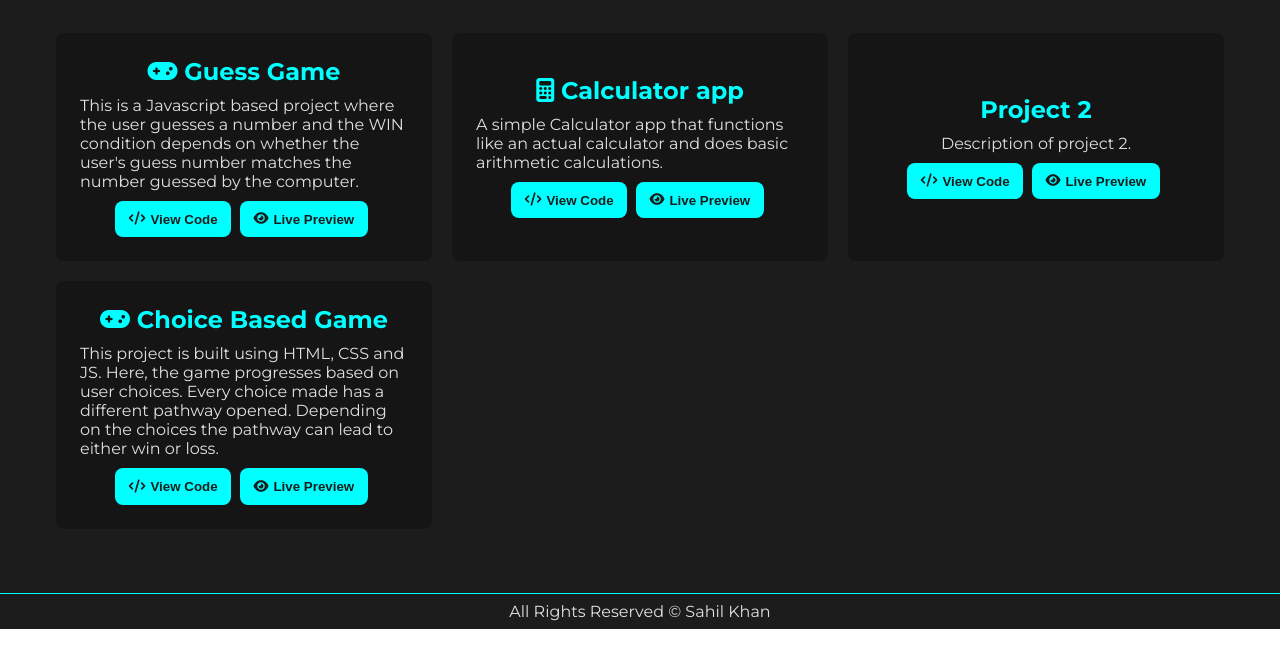
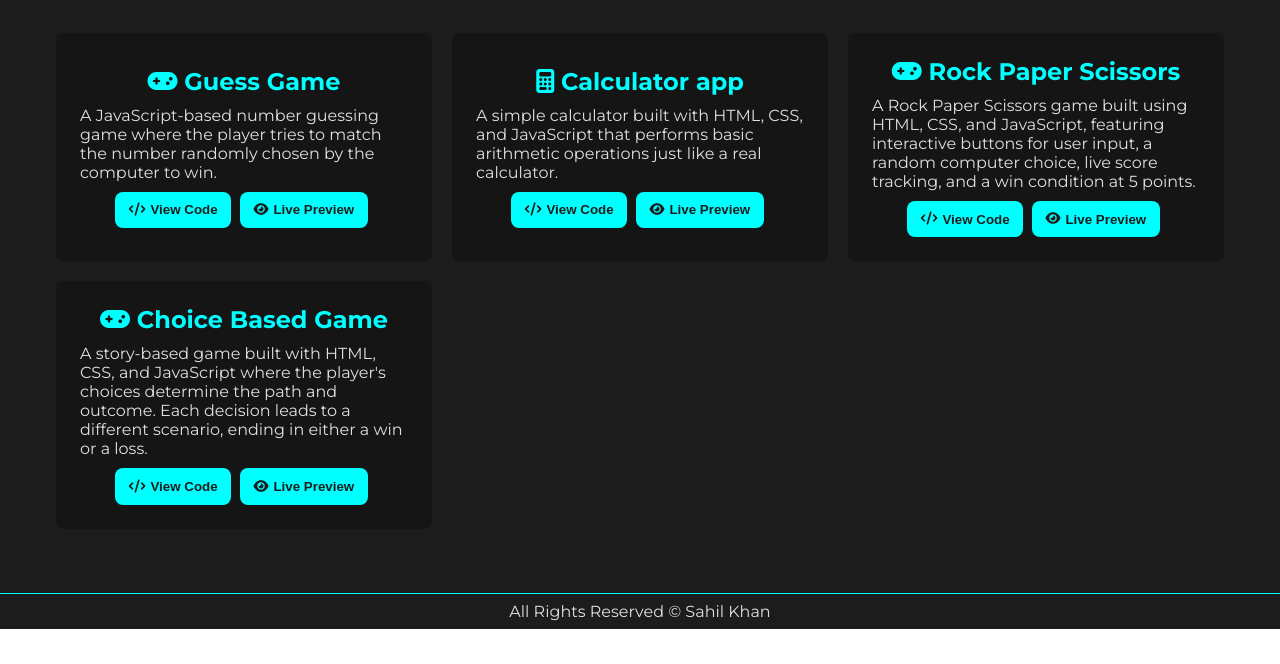
Before and after one commit to sahilkhan-777/portfolio, a plain HTML site: page projects/projects.html in a window 1280 px wide. Shown: the part 136-800 px from the top of the page. Drawn offline with Linux system fonts and the light colour scheme.

Commit message:
Add more projects and their details in the projects.html page

```diff
--- a/projects/projects.html
+++ b/projects/projects.html
@@ -25,25 +25,25 @@
             <div class="project-list">
                 <div class="project-item">
                     <h2><i class="fa-solid fa-gamepad"></i> Guess Game</h2>
-                    <p>This is a Javascript based project where the user guesses a number and the WIN condition depends on whether the user's guess number matches the number guessed by the computer.</p>
-                    <div class="btn-container"><button class="code-view"><span><i class="fa-solid fa-code"></i><a href="#" class="project-link">View Code</a></span></button>
-                    <button class="live-prev"><span><i class="fa-solid fa-eye"></i><a href="#" class="project-link">Live Preview</a></span></button></div>
+                    <p>A JavaScript-based number guessing game where the player tries to match the number randomly chosen by the computer to win.</p>
+                    <div class="btn-container"><button class="code-view"><span><i class="fa-solid fa-code"></i><a href="#" class="project-link" target="_blank">View Code</a></span></button>
+                    <button class="live-prev"><span><i class="fa-solid fa-eye"></i><a href="#" class="project-link" target="_blank">Live Preview</a></span></button></div>
                 </div>
                 <div class="project-item">
                     <h2><i class="fa-solid fa-calculator"></i> Calculator app</h2>
-                    <p>A simple Calculator app that functions like an actual calculator and does basic arithmetic calculations.</p>
-                    <div class="btn-container"><button class="code-view"><span><i class="fa-solid fa-code"></i><a href="https://github.com/sahilkhan-777/Calculator" class="project-link">View Code</a></span></button>
-                    <button class="live-prev"><span><i class="fa-solid fa-eye"></i><a href="https://sahilkhan-777.github.io/Calculator/" class="project-link">Live Preview</a></span></button></div>
+                    <p>A simple calculator built with HTML, CSS, and JavaScript that performs basic arithmetic operations just like a real calculator.</p>
+                    <div class="btn-container"><button class="code-view"><span><i class="fa-solid fa-code"></i><a href="https://github.com/sahilkhan-777/Calculator" class="project-link" target="_blank">View Code</a></span></button>
+                    <button class="live-prev"><span><i class="fa-solid fa-eye"></i><a href="https://sahilkhan-777.github.io/Calculator/" class="project-link" target="_blank">Live Preview</a></span></button></div>
                 </div>
                 <div class="project-item">
-                    <h2>Project 2</h2>
-                    <p>Description of project 2.</p>
-                    <div class="btn-container"><button class="code-view"><span><i class="fa-solid fa-code"></i><a href="#" class="project-link">View Code</a></span></button>
-                    <button class="live-prev"><span><i class="fa-solid fa-eye"></i><a href="#" class="project-link">Live Preview</a></span></button></div>
+                    <h2><i class="fa-solid fa-gamepad"></i> Rock Paper Scissors</h2>
+                    <p>A Rock Paper Scissors game built using HTML, CSS, and JavaScript, featuring interactive buttons for user input, a random computer choice, live score tracking, and a win condition at 5 points.</p>
+                    <div class="btn-container"><button class="code-view"><span><i class="fa-solid fa-code"></i><a href="https://github.com/sahilkhan-777/rock-paper-scissors" class="project-link" target="_blank">View Code</a></span></button>
+                    <button class="live-prev"><span><i class="fa-solid fa-eye"></i><a href="https://sahilkhan-777.github.io/rock-paper-scissors/" class="project-link" target="_blank">Live Preview</a></span></button></div>
                 </div>
                 <div class="project-item">
                     <h2><i class="fa-solid fa-gamepad"></i> Choice Based Game</h2>
-                    <p>This project is built using HTML, CSS and JS. Here, the game progresses based on user choices. Every choice made has a different pathway opened. Depending on the choices the pathway can lead to either win or loss.</p>
+                    <p>A story-based game built with HTML, CSS, and JavaScript where the player's choices determine the path and outcome. Each decision leads to a different scenario, ending in either a win or a loss.</p>
                     <div class="btn-container"><button class="code-view"><span><i class="fa-solid fa-code"></i><a href="#" class="project-link">View Code</a></span></button>
                     <button class="live-prev"><span><i class="fa-solid fa-eye"></i><a href="#" class="project-link">Live Preview</a></span></button></div>
                 </div>
```
